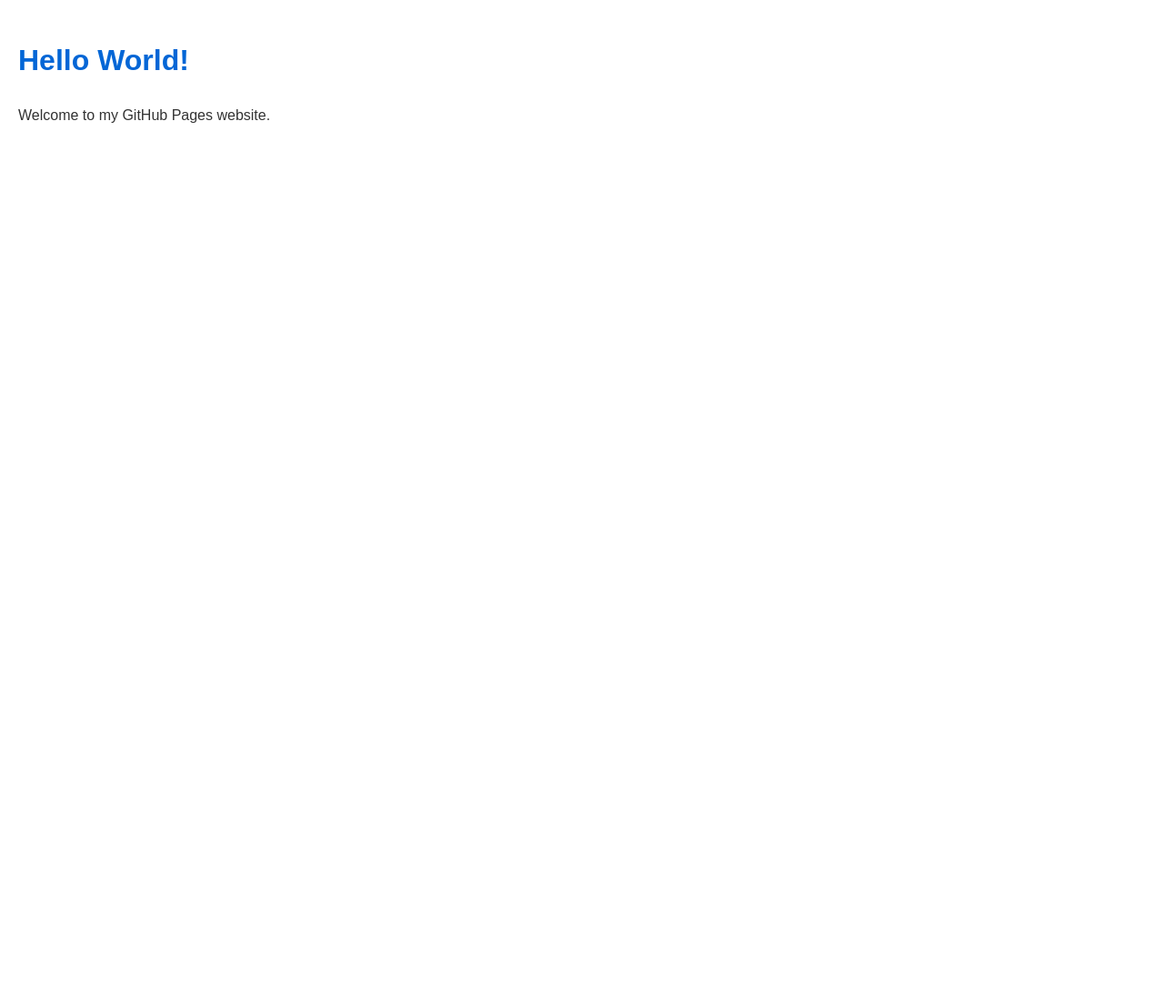
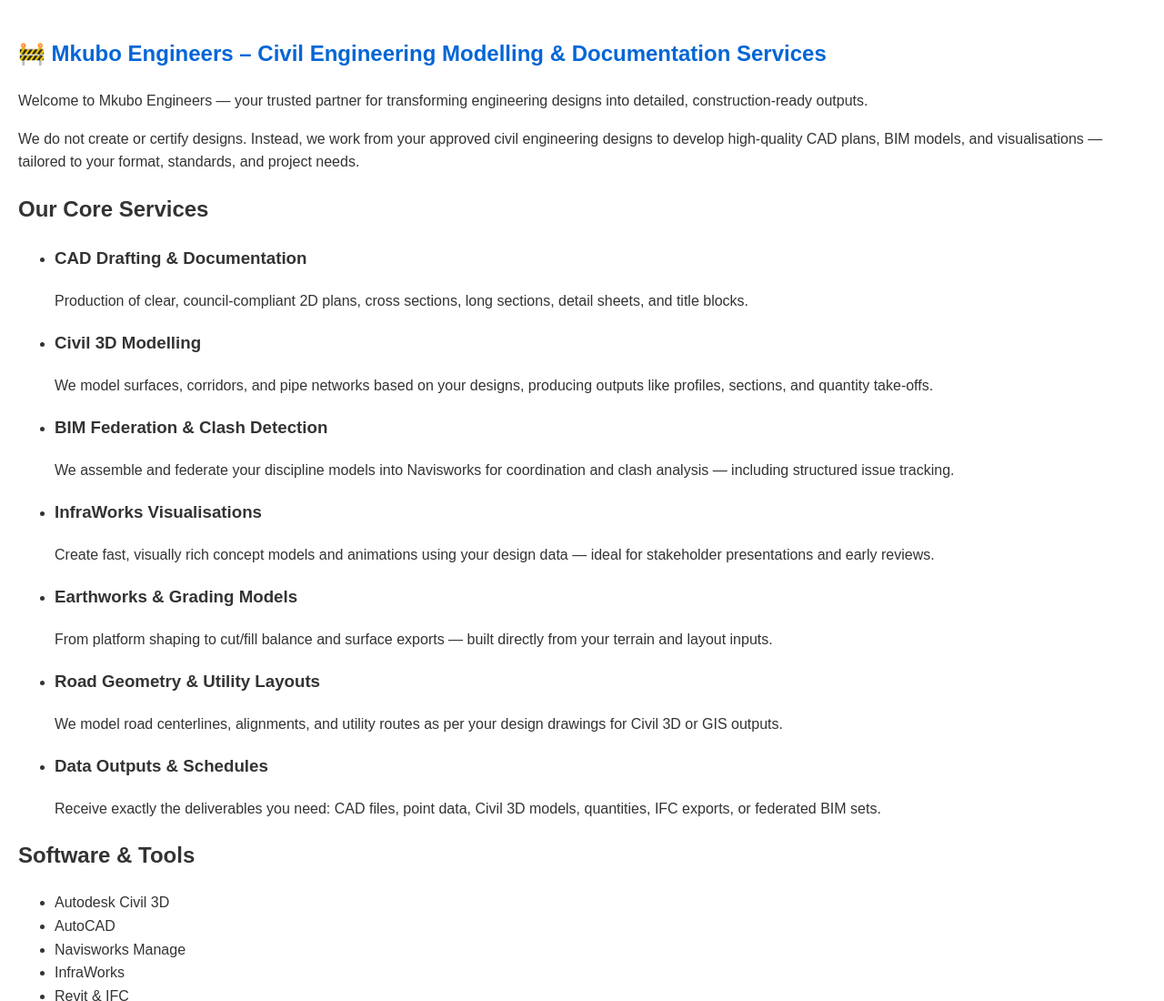
Before and after one commit to Tohwe/Mkubo.eng, a plain HTML site: page index.html in a window 1280 px wide. Shown: the top 1100 px of the page at 91% size. Before the commit the page ends 800 px from the top, so only its background shows below. Drawn offline with Linux system fonts and the light colour scheme.

Commit message:
Update index.html

```diff
--- a/index.html
+++ b/index.html
@@ -1,12 +1,98 @@
 <!DOCTYPE html>
-<html>
+<html lang="en">
 <head>
-    <meta charset="utf-8">
-    <title>My GitHub Pages Website</title>
-    <link rel="stylesheet" href="styles.css">
+  <meta charset="UTF-8" />
+  <meta name="viewport" content="width=device-width, initial-scale=1.0" />
+  <title>Mkubo Engineers – Civil Engineering Modelling & Documentation Services</title>
+  <link rel="stylesheet" href="styles.css" />
 </head>
 <body>
-    <h1>Hello World!</h1>
-    <p>Welcome to my GitHub Pages website.</p>
+  <div class="container">
+    <section class="intro">
+      <h1>🚧 Mkubo Engineers – Civil Engineering Modelling & Documentation Services</h1>
+      <p>
+        Welcome to Mkubo Engineers — your trusted partner for transforming engineering designs into detailed, construction-ready outputs.
+      </p>
+      <p>
+        We do not create or certify designs. Instead, we work from your approved civil engineering designs to develop high-quality CAD plans, BIM models, and visualisations — tailored to your format, standards, and project needs.
+      </p>
+    </section>
+
+    <section class="services">
+      <h2>Our Core Services</h2>
+      <ul>
+        <li>
+          <h3>CAD Drafting & Documentation</h3>
+          <p>Production of clear, council-compliant 2D plans, cross sections, long sections, detail sheets, and title blocks.</p>
+        </li>
+        <li>
+          <h3>Civil 3D Modelling</h3>
+          <p>We model surfaces, corridors, and pipe networks based on your designs, producing outputs like profiles, sections, and quantity take-offs.</p>
+        </li>
+        <li>
+          <h3>BIM Federation & Clash Detection</h3>
+          <p>We assemble and federate your discipline models into Navisworks for coordination and clash analysis — including structured issue tracking.</p>
+        </li>
+        <li>
+          <h3>InfraWorks Visualisations</h3>
+          <p>Create fast, visually rich concept models and animations using your design data — ideal for stakeholder presentations and early reviews.</p>
+        </li>
+        <li>
+          <h3>Earthworks & Grading Models</h3>
+          <p>From platform shaping to cut/fill balance and surface exports — built directly from your terrain and layout inputs.</p>
+        </li>
+        <li>
+          <h3>Road Geometry & Utility Layouts</h3>
+          <p>We model road centerlines, alignments, and utility routes as per your design drawings for Civil 3D or GIS outputs.</p>
+        </li>
+        <li>
+          <h3>Data Outputs & Schedules</h3>
+          <p>Receive exactly the deliverables you need: CAD files, point data, Civil 3D models, quantities, IFC exports, or federated BIM sets.</p>
+        </li>
+      </ul>
+    </section>
+
+    <section class="technology">
+      <h2>Software & Tools</h2>
+      <ul>
+        <li>Autodesk Civil 3D</li>
+        <li>AutoCAD</li>
+        <li>Navisworks Manage</li>
+        <li>InfraWorks</li>
+        <li>Revit & IFC</li>
+        <li>BIM 360 / ACC</li>
+      </ul>
+    </section>
+
+    <section class="benefits">
+      <h2>Why Work With Us?</h2>
+      <ul>
+        <li>✔️ We model and document your designs — quickly and accurately</li>
+        <li>✔️ Local experience with New Zealand standards and formats</li>
+        <li>✔️ Flexible outputs — CAD, BIM, quantities, IFCs, and more</li>
+        <li>✔️ Ideal for consultancies, contractors, and developers</li>
+      </ul>
+    </section>
+
+    <section class="contact">
+      <h2>Contact Us</h2>
+      <p>Let us turn your design concepts into detailed, construction-ready documentation and models.</p>
+      <form action="https://formspree.io/f/your-form-id" method="POST" enctype="multipart/form-data">
+        <label for="name">Name</label>
+        <input type="text" id="name" name="name" required />
+
+        <label for="email">Email</label>
+        <input type="email" id="email" name="email" required />
+
+        <label for="message">Message</label>
+        <textarea id="message" name="message" rows="5" required></textarea>
+
+        <label for="file">Upload File (optional)</label>
+        <input type="file" id="file" name="file" />
+
+        <button type="submit">Send Message</button>
+      </form>
+    </section>
+  </div>
 </body>
 </html>
```
